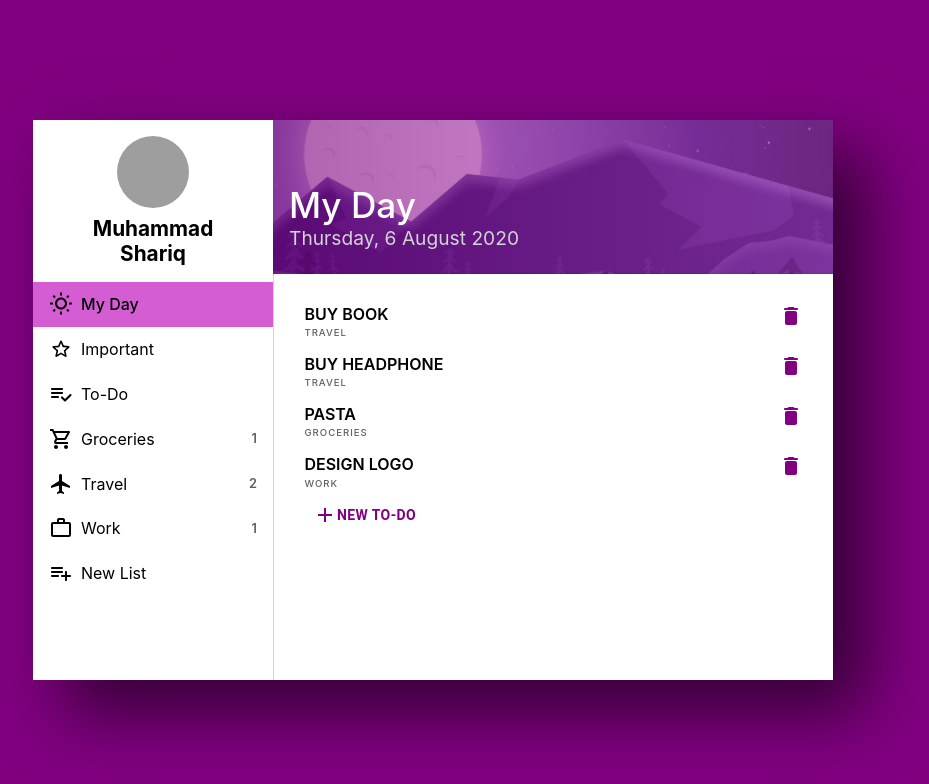
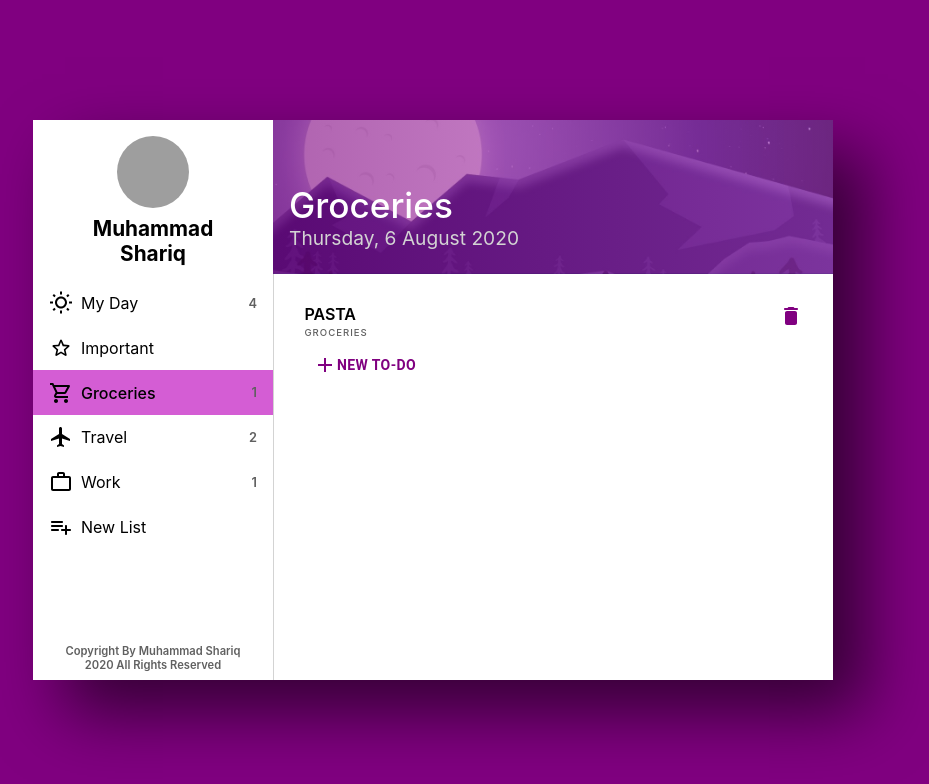
Before and after one commit to ShariqAteeq/React_todo-app, a React (Create React App) app: page /groceries in a window 1280 px wide. Shown: the top 784 px of the page, without its empty margins (207-1136 px from the left). Built offline with nearby package versions, Linux system fonts and the light colour scheme; grey boxes are pictures that could not be loaded.

Commit message:
add activeclass in sidebar

```diff
--- a/src/App.js
+++ b/src/App.js
@@ -2,6 +2,9 @@ import React from 'react';
 import Header from './components/Header';
 import Sidebar from './components/Sidebar';
 import Task from './components/Task';
+import Travel from './components/Travel';
+import Work from './components/Work';
+import Groceries from './components/Groceries';
 import {ContextProvider} from './Context/GLobalState';
 import {BrowserRouter , Route , Switch} from 'react-router-dom'
 import './App.scss';
@@ -13,10 +16,28 @@ function App() {
     <ContextProvider>
      <Sidebar />
       <Switch>
-        <Route path = "/">
+      <Route exact path = "/">
           <div className = "App__tasks">
-            <Header />
+            <Header title = "My Day"/>
             <Task />
+          </div>
+          </Route>
+          <Route path = "/groceries">
+          <div className = "App__tasks">
+            <Header title = "Groceries" />
+            <Groceries />
+          </div>
+          </Route>
+          <Route path = "/work" >
+          <div className = "App__tasks">
+            <Header title = "Work"/>
+            <Work />
+          </div>
+          </Route>
+          <Route path = "/travel">
+          <div className = "App__tasks">
+            <Header title = "Travel" />
+            <Travel />
           </div>
           </Route>
       </Switch>
--- a/src/components/AddTask.js
+++ b/src/components/AddTask.js
@@ -10,7 +10,7 @@ const AddTask = () => {
 
     const [open, setOpen] = useState(false);
     const [task , setTask] = useState("");
-    const [category, setCategory] = useState("Travel");
+    const [category, setCategory] = useState("Work");
 
     const {addTask} = useContext(GlobalContext);
 
@@ -29,7 +29,7 @@ const AddTask = () => {
             }
 
             addTask(newTask);
-            setTask(""); setCategory("");
+            setTask("");
             setOpen(false);
        };
 
@@ -48,13 +48,13 @@ const AddTask = () => {
         <h3 className = "addTask__title">Add Task</h3>
         <DialogContent>
           <div className = "addTask__inputgrp">
-          <input type = "text" placeholder = "Task Name "
+          <input type = "text" placeholder = "Task Name " required
                 className = "addTask__input" value = {task}
                 onChange = {(e) => setTask(e.target.value)}
                 />
             <select value = {category} onChange = {e => setCategory(e.target.value)} className = "addTask__select">
+                <option className = "addask__opt">Work</option>
                 <option className = "addask__opt">Travel</option>
-                <option className = "addask__opt">Work</option>
                 <option className = "addask__opt">Groceries</option>
             </select>
             </div>
--- /dev/null
+++ b/src/components/Groceries.js
@@ -0,0 +1,34 @@
+import React, {useContext} from 'react';
+import AddTask from "./AddTask";
+import DeleteRoundedIcon from '@material-ui/icons/DeleteRounded';
+import {GlobalContext} from '../Context/GLobalState';
+
+function Groceries() {
+    const { Tasks , delTask } = useContext(GlobalContext);
+
+    let tasks = (
+        Tasks.map(task => (
+            task.category === "Groceries" ?
+            <li className = "task__item" key = {task.id}>
+                <div className = "task__item-todo">
+                <h3 className = "task__item-heading">{task.name}</h3>
+                <p className = "task__item-type">{task.category}</p>
+                 </div>
+                    <div className="task__item-delete">
+                        <DeleteRoundedIcon onClick = {() => delTask(task.id)}/>
+                    </div>
+             </li> : null
+        ))
+    );
+
+    return (
+        <div className = "task">
+        <ul className = "task__list">
+            {tasks}
+        </ul>
+        <AddTask />
+    </div>
+    )
+}
+
+export default Groceries;
--- a/src/components/Header.js
+++ b/src/components/Header.js
@@ -1,6 +1,6 @@
 import React from 'react';
 
-function Header() {
+function Header({title}) {
 
     let newDate = new Date()
     let date = newDate.getDate();
@@ -16,7 +16,7 @@ function Header() {
 
     return (
         <div className = "header">
-            <h3 className = "header__day">My Day</h3>
+            <h3 className = "header__day">{title}</h3>
             <p className = "header__date">{days[day]}, {date} {monthNames[month]} {year}</p>
         </div>
     )
--- a/src/components/Sidebar.js
+++ b/src/components/Sidebar.js
@@ -1,11 +1,10 @@
 import React , {useContext} from 'react';
 import {GlobalContext} from '../Context/GLobalState';
+import {NavLink} from 'react-router-dom';
 
 import Avatar from '@material-ui/core/Avatar';
-import SidebarRow from './SidebarRow';
 import WbSunnyOutlinedIcon from '@material-ui/icons/WbSunnyOutlined';
 import StarBorderRoundedIcon from '@material-ui/icons/StarBorderRounded';
-import PlaylistAddCheckRoundedIcon from '@material-ui/icons/PlaylistAddCheckRounded';
 import LocalGroceryStoreOutlinedIcon from '@material-ui/icons/LocalGroceryStoreOutlined';
 import FlightIcon from '@material-ui/icons/Flight';
 import WorkOutlineOutlinedIcon from '@material-ui/icons/WorkOutlineOutlined';
@@ -15,7 +14,7 @@ function Sidebar() {
 
     const {Tasks} = useContext(GlobalContext);
 
-    let TravelCount = 0 , WorkCount = 0 , GroCount = 0;
+    let TravelCount = 0 , WorkCount = 0 , GroCount = 0, MyDay=0;
 
     Tasks.map(task => {
         if(task.category === "Work") {
@@ -27,22 +26,98 @@ function Sidebar() {
         else if(task.category === "Groceries") {
             GroCount++;
         }
+        MyDay++;
     });
 
     return (
         <div className = "sidebar">
-            <Avatar alt="Shariq" className = "sidebar__avatar"
-            src="https://avatars0.githubusercontent.com/u/60320877?s=460&u=906796c37643e73a4b30f69f0cbef62c2d45189e&v=4" />
-            <h4 className = "sidebar__username">Muhammad Shariq</h4>
-            <SidebarRow title ="My Day" Icon = {WbSunnyOutlinedIcon} selected/>
-            <SidebarRow title ="Important" Icon = {StarBorderRoundedIcon}/>
-            <SidebarRow title ="To-Do" Icon = {PlaylistAddCheckRoundedIcon}/>
-            <SidebarRow title ="Groceries" Icon = {LocalGroceryStoreOutlinedIcon} no = {GroCount}/>
-            <SidebarRow title ="Travel" Icon = {FlightIcon} no = {TravelCount}/>
-            <SidebarRow title ="Work" Icon = {WorkOutlineOutlinedIcon} no = {WorkCount}/>
-            <SidebarRow title ="New List" Icon = {PlaylistAddRoundedIcon}/>
+            <div className = "sidebar__user">
+                 <Avatar alt="Shariq" className = "sidebar__avatar"
+                         src="https://avatars0.githubusercontent.com/u/60320877?s=460&u=906796c37643e73a4b30f69f0cbef62c2d45189e&v=4" />
+                <h4 className = "sidebar__username">Muhammad Shariq</h4>
+            </div>
+
+
+            <nav className = "sidebar__nav">
+                <ul className = "sidebar__nav-list">
+                    <li className = "sidebar__nav-item">
+                         <NavLink exact to = "/" className = "sidebar__nav-link" activeClassName = "sidebar__nav-link-active">
+                             <div className = "sidebar__link-name">
+                                 <WbSunnyOutlinedIcon />
+                                 <p className = "sidebar__link-text">My Day</p>
+                             </div>
+                             <p className = "sidebar__link-no">{MyDay}</p>
+                         </NavLink>
+                    </li>
+                    <li className = "sidebar__nav-item">
+                         <NavLink to = "/important" className = "sidebar__nav-link" activeClassName = "sidebar__nav-link-active">
+                             <div className = "sidebar__link-name">
+                                 <StarBorderRoundedIcon />
+                                 <p className = "sidebar__link-text">Important</p>
+                             </div>
+                             <p className = "sidebar__link-no">{}</p>
+                         </NavLink>
+                    </li>
+                    <li className = "sidebar__nav-item">
+                         <NavLink to = "/groceries" className = "sidebar__nav-link" activeClassName = "sidebar__nav-link-active">
+                             <div className = "sidebar__link-name">
+                                 <LocalGroceryStoreOutlinedIcon />
+                                 <p className = "sidebar__link-text">Groceries</p>
+                             </div>
+                             <p className = "sidebar__link-no">{GroCount}</p>
+                         </NavLink>
+                    </li>
+                    <li className = "sidebar__nav-item">
+                         <NavLink to = "/travel" className = "sidebar__nav-link" activeClassName = "sidebar__nav-link-active">
+                             <div className = "sidebar__link-name">
+                                 <FlightIcon />
+                                 <p className = "sidebar__link-text">Travel</p>
+                             </div>
+                             <p className = "sidebar__link-no">{TravelCount}</p>
+                         </NavLink>
+                    </li>
+                    <li className = "sidebar__nav-item">
+                         <NavLink to = "/work" className = "sidebar__nav-link" activeClassName = "sidebar__nav-link-active">
+                             <div className = "sidebar__link-name">
+                                 <WorkOutlineOutlinedIcon />
+                                 <p className = "sidebar__link-text">Work</p>
+                             </div>
+                             <p className = "sidebar__link-no">{WorkCount}</p>
+                         </NavLink>
+                    </li>
+                    <li className = "sidebar__nav-item">
+                         <NavLink to = "/newlist" className = "sidebar__nav-link" activeClassName = "sidebar__nav-link-active">
+                             <div className = "sidebar__link-name">
+                                 <PlaylistAddRoundedIcon />
+                                 <p className = "sidebar__link-text">New List</p>
+                             </div>
+                             <p className = "sidebar__link-no">{}</p>
+                         </NavLink>
+                    </li>
+                </ul>
+            </nav>
+
+            <div className = "sidebar__legal">
+                <p>Copyright By Muhammad Shariq 2020 All Rights Reserved</p>
+            </div>
         </div>
     )
 }
 
 export default Sidebar;
+
+
+       {/* <NavLink exact to = "/" className = "sidebar__link" activeClassName = "sidebar__link-active">
+                <SidebarRow title ="My Day" Icon = {WbSunnyOutlinedIcon} no = {MyDay}/>
+            </NavLink>
+            <SidebarRow title ="Important" Icon = {StarBorderRoundedIcon}/>
+            <NavLink to = "/groceries" className = "sidebar__link" activeClassName = "sidebar__link-active">
+                 <SidebarRow title ="Groceries" Icon = {LocalGroceryStoreOutlinedIcon} no = {GroCount}/>
+            </NavLink>
+            <NavLink to = "/travel" className = "sidebar__link" activeClassName = "sidebar__link-active">
+                 <SidebarRow title ="Travel" Icon = {FlightIcon} no = {TravelCount}/>
+            </NavLink>
+            <NavLink to = "/work" className = "sidebar__link" activeClassName = "sidebar__link-active">
+                <SidebarRow title ="Work" Icon = {WorkOutlineOutlinedIcon} no = {WorkCount}/>
+            </NavLink>
+            <SidebarRow title ="New List" Icon = {PlaylistAddRoundedIcon}/> */}
--- a/src/components/SidebarRow.js
+++ /dev/null
@@ -1,15 +0,0 @@
-import React from 'react';
-
-function SidebarRow({ title , Icon , selected , no }) {
-    return (
-        <div className = {`sidebarRow ${selected && "selected"}`}>
-            <div className = "sidebarRow__left">
-                 <Icon className = "sidebarRow__icon"/>
-                 <p className = "sidebarRow__title">{title}</p>
-            </div>
-            <p className = "sidebarRow__no">{no}</p>
-        </div>
-    )
-}
-
-export default SidebarRow;
--- a/src/components/Task.js
+++ b/src/components/Task.js
@@ -22,9 +22,6 @@ function Task() {
                     </li>
                 ))}
             </ul>
-            {/* <Button variant="outlined" color="primary" onClick={handleClickOpen} className = "addTask__btn">
-                 <AddIcon />  NEW TO-DO
-            </Button> */}
             <AddTask />
         </div>
     )
--- /dev/null
+++ b/src/components/Travel.js
@@ -0,0 +1,34 @@
+import React, {useContext} from 'react';
+import AddTask from "./AddTask";
+import DeleteRoundedIcon from '@material-ui/icons/DeleteRounded';
+import {GlobalContext} from '../Context/GLobalState';
+
+function Travel() {
+    const { Tasks , delTask } = useContext(GlobalContext);
+
+    let tasks = (
+        Tasks.map(task => (
+            task.category === "Travel" ?
+            <li className = "task__item" key = {task.id}>
+                <div className = "task__item-todo">
+                <h3 className = "task__item-heading">{task.name}</h3>
+                <p className = "task__item-type">{task.category}</p>
+                 </div>
+                    <div className="task__item-delete">
+                        <DeleteRoundedIcon onClick = {() => delTask(task.id)}/>
+                    </div>
+             </li> : null
+        ))
+    );
+
+    return (
+        <div className = "task">
+        <ul className = "task__list">
+            {tasks}
+        </ul>
+        <AddTask />
+    </div>
+    )
+}
+
+export default Travel;
--- /dev/null
+++ b/src/components/Work.js
@@ -0,0 +1,34 @@
+import React, {useContext} from 'react';
+import AddTask from "./AddTask";
+import DeleteRoundedIcon from '@material-ui/icons/DeleteRounded';
+import {GlobalContext} from '../Context/GLobalState';
+
+function Work() {
+    const { Tasks , delTask } = useContext(GlobalContext);
+
+    let tasks = (
+        Tasks.map(task => (
+            task.category === "Work" ?
+            <li className = "task__item" key = {task.id}>
+                <div className = "task__item-todo">
+                <h3 className = "task__item-heading">{task.name}</h3>
+                <p className = "task__item-type">{task.category}</p>
+                 </div>
+                    <div className="task__item-delete">
+                        <DeleteRoundedIcon onClick = {() => delTask(task.id)}/>
+                    </div>
+             </li> : null
+        ))
+    );
+
+    return (
+        <div className = "task">
+        <ul className = "task__list">
+            {tasks}
+        </ul>
+        <AddTask />
+    </div>
+    )
+}
+
+export default Work;
--- a/src/styles/_Task.scss
+++ b/src/styles/_Task.scss
@@ -11,6 +11,10 @@
     }
 
     &__item {
+
+        &:hover {
+            background-color: rgb(248, 248, 248);
+        }
 
         padding: .4rem;
         text-transform: uppercase;
--- a/src/styles/_sidebar.scss
+++ b/src/styles/_sidebar.scss
@@ -1,6 +1,10 @@
 .sidebar {
     flex: 0.3;
     background-color: #fff;
+
+    display: flex;
+    flex-direction: column;
+    justify-content: space-between;
 
     &__avatar {
         height: 4.5rem !important;
@@ -14,7 +18,61 @@
         text-align: center;
         font-size: 400;
         padding: .5rem 2rem;
-        margin-bottom: .5rem;
+       // margin-bottom: .5rem;
     }
 
+    &__nav {
+        margin-top: -5rem;
+    }
+
+    &__link {
+
+        &-no {
+            font-size: .8rem;
+            color: #606060;
+            font-weight: 600;
+        }
+
+        &-text {
+            margin-left: .5rem;
+        }
+    }
+
+    &__nav-list {
+        list-style: none;
+    }
+
+    &__nav-link {
+        display: flex;
+        font-size: 1rem !important;
+        align-items: center;
+        padding: .65rem 1rem;
+        cursor: pointer;
+        justify-content: space-between;
+        text-decoration: none;
+        color: black;
+
+        &-active {
+            background-color: rgb(212, 93, 212);
+            font-weight: 500 !important;
+        }
+
+        &:hover {
+            font-weight: 500 !important;
+            background-color: rgb(212, 93, 212);
+        }
+    }
+
+    &__link-name {
+        display: flex;
+        align-items: center;
+    }
+
+    &__legal {
+        font-size: .7rem;
+        color: #606060;
+        font-weight: 600;
+        text-align: center;
+        padding: .5rem 1.5rem;
+    }
 }
--- a/src/styles/_sidebarRow.scss
+++ b/src/styles/_sidebarRow.scss
@@ -17,12 +17,6 @@
         font-weight: 600;
     }
 
-    &.selected{
-        font-weight: 500 !important;
-        background-color: rgb(212, 93, 212);
-
-    }
-
     &:hover {
         font-weight: 500 !important;
         background-color: rgb(212, 93, 212);
@@ -32,3 +26,6 @@
         margin-left: .5rem;
     }
 }
+.selected {
+    background-color: purple;
+}
```
